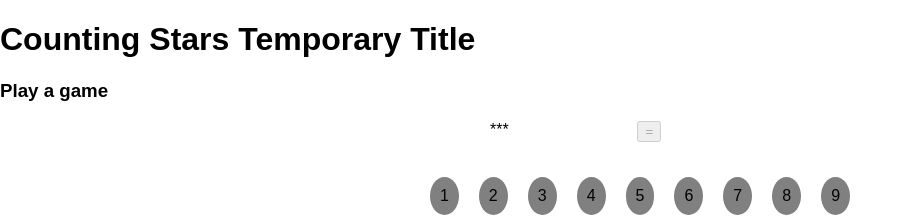
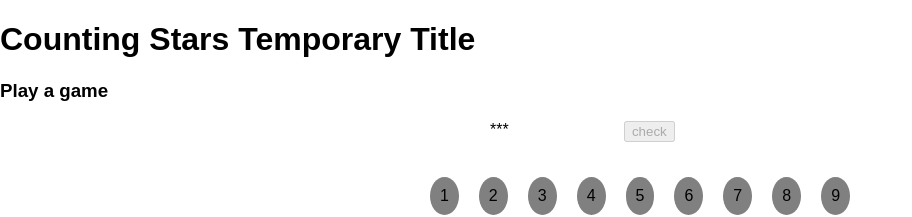
Before and after one commit to chatajazzy/countingstars, a React (Create React App) app: page / in a window 1280 px wide. Shown: the top 217 px of the page, without its empty margins (0-912 px from the left). Built offline with nearby package versions, Linux system fonts and the light colour scheme.

Commit message:
Add checking user answer

```diff
--- a/src/components/Button.js
+++ b/src/components/Button.js
@@ -1,11 +1,27 @@
 import React from 'react';
 
 const Button = props => {
-  return (
-    <div>
-      <button disabled={props.selectedNumbers.length === 0}>=</button>
-    </div>
-  );
+  let button;
+  switch (props.isAnswerCorrect) {
+    case true:
+      button = <button className="btn btn-correct">correct</button>;
+      break;
+    case false:
+      button = <button className="btn btn-incorrect">incorrect</button>;
+      break;
+    default:
+      button = (
+        <button
+          className="btn"
+          onClick={props.checkAnswer}
+          disabled={props.selectedNumbers.length === 0}
+        >
+          check
+        </button>
+      );
+      break;
+  }
+  return <div>{button}</div>;
 };
 
 export default Button;
--- a/src/components/Game.js
+++ b/src/components/Game.js
@@ -7,7 +7,8 @@ import Numbers from './Numbers';
 export default class Game extends Component {
   state = {
     selectedNumbers: [],
-    randomNumberOfStars: Math.floor(Math.random() * 9)
+    randomNumberOfStars: Math.floor(Math.random() * 9),
+    isAnswerCorrect: null
   };
   selectNumber = clickedNumber => {
     // depends on the pervious state
@@ -26,16 +27,30 @@ export default class Game extends Component {
       })
     }));
   };
-
+  checkAnswer = () => {
+    this.setState(prevState => ({
+      isAnswerCorrect:
+        prevState.randomNumberOfStars ===
+        prevState.selectedNumbers.reduce((acc, n) => acc + n, 0)
+    }));
+  };
   render() {
     // destructure
-    const { selectedNumbers, randomNumberOfStars } = this.state;
+    const {
+      selectedNumbers,
+      randomNumberOfStars,
+      isAnswerCorrect
+    } = this.state;
     return (
       <div>
         <h3>Play a game</h3>
         <div className="game__top">
           <Stars randomNumberOfStars={randomNumberOfStars} />
-          <Button selectedNumbers={selectedNumbers} />
+          <Button
+            selectedNumbers={selectedNumbers}
+            isAnswerCorrect={isAnswerCorrect}
+            checkAnswer={this.checkAnswer}
+          />
           <Answer
             selectedNumbers={selectedNumbers}
             unselectNumber={this.unselectNumber}
```
